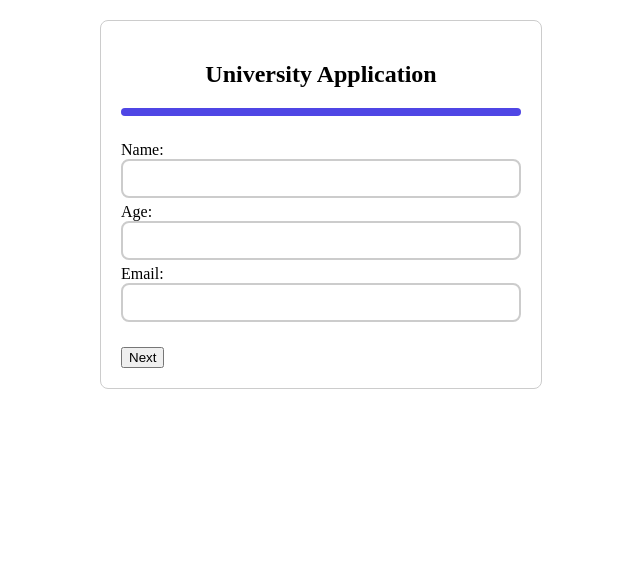
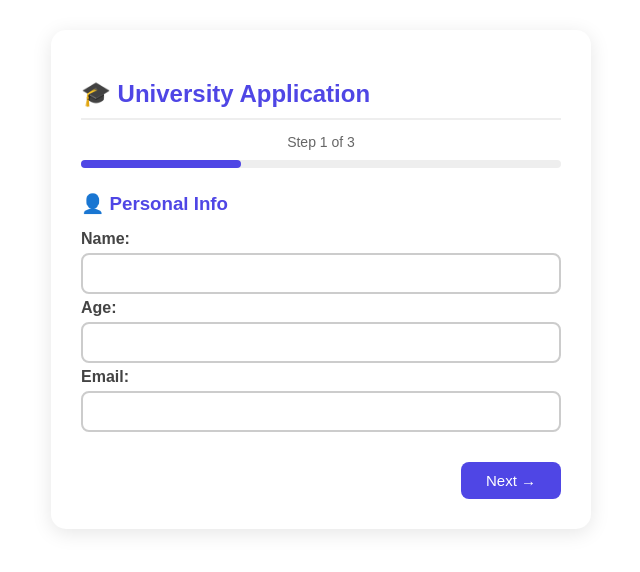
Before and after one commit to RadhikaKapoor383/React-Codes, a React (Vite) app: page / in a window 1280 px wide. Shown: the top 572 px of the page, without its empty margins (319-959 px from the left). Built offline with nearby package versions, Linux system fonts and the light colour scheme.

Commit message:
Refactor UniversityApplicationForm component for improved validation and UI enhancements

```diff
--- a/src/UniversityApplicationForm.jsx
+++ b/src/UniversityApplicationForm.jsx
@@ -1,66 +1,139 @@
-import { useState, useEffect } from 'react';
+import { useState } from 'react';
 
 function UniversityApplicationForm() {
-    const [step, setStep] = useState(1);
-    const [form, setForm] = useState({
+  const [step, setStep]           = useState(1);
+  const [form, setForm]           = useState({
     name: '', age: '', email: '',
-        degree: 'Bachelors', university: '', graduationYear: '',
-        cgpa: ''
+    degree: "Bachelor's",
+    university: '', cgpa: '',
+    graduationYear: ''
   });
-    const [errors, setErrors] = useState({});
+  const [errors, setErrors]       = useState({});
   const [submitted, setSubmitted] = useState(false);
 
   function handleChange(e) {
-        e.preventDefault();
     const { name, value } = e.target;
     setForm(prev => ({ ...prev, [name]: value }));
   }
+
   function validateStep() {
     const newErrors = {};
     if (step === 1) {
       if (!form.name.trim())
-                newErrors.name = 'Name required ❌';
-            if (!form.age || form.age < 18
-                || form.age > 60)
-                newErrors.age = 'Age must be 18-60 ❌';
+        newErrors.name = "Name required ❌";
+      if (!form.age || Number(form.age) < 18 || Number(form.age) > 60)
+        newErrors.age = "Age must be 18-60 ❌";
       if (!form.email.trim() || !/\S+@\S+\.\S+/.test(form.email))
-                newErrors.email = 'Email required ❌';
+        newErrors.email = "Valid email required ❌";
     }
     if (step === 2) {
       if (!form.university.trim())
-                newErrors.university = 'University required ❌';
+        newErrors.university = "University required ❌";
       if (!form.graduationYear || form.graduationYear < 1990
           || form.graduationYear > new Date().getFullYear())
-                newErrors.graduationYear = 'Valid graduation year required ❌';
-        }
-        if (step === 3) {
-            if (!form.cgpa || form.cgpa < 0 || form.cgpa > 4)
-                newErrors.cgpa = 'CGPA must be between 0 and 4 ❌';
+        newErrors.graduationYear = "Valid year required ❌";
+      if (!form.cgpa)
+        newErrors.cgpa = "CGPA required ❌";
+      else if (Number(form.cgpa) < 0 || Number(form.cgpa) > 4)
+        newErrors.cgpa = "CGPA must be 0-4 ❌";
     }
     setErrors(newErrors);
     return Object.keys(newErrors).length === 0;
   }
+
+  // ✅ Fix 4 — errors sirf success par clear
   function handleNext() {
     if (validateStep()) {
       setStep(prev => prev + 1);
-        }
       setErrors({});
     }
+  }
+
   function handleBack() {
     setStep(prev => prev - 1);
     setErrors({});
   }
 
-    const progress = (step / 3) * 100 + '%';
+  // ✅ Fix 1 & 2 — progress bar sahi
+  const progress = (step / 3) * 100;
+
+  const inputStyle = (errorKey) => ({
+    width: "100%", padding: "10px",
+    borderRadius: "8px", boxSizing: "border-box",
+    border: errors[errorKey] ? "2px solid red" : "2px solid #ccc",
+    marginBottom: "5px", fontSize: "15px"
+  });
+
+  const errorStyle = {
+    color: "red", fontSize: "12px",
+    marginBottom: "10px", marginTop: "-3px"
+  };
+
+  const labelStyle = {
+    display: "block", fontWeight: "bold",
+    marginBottom: "5px", color: "#444",
+    textAlign: "left"
+  };
+
+  // ✅ Fix 6 — submitted hone par sirf success
+  if (submitted) {
+    return (
+      <div style={{
+        maxWidth: "480px", margin: "30px auto",
+        padding: "40px", borderRadius: "15px",
+        boxShadow: "0 4px 20px rgba(0,0,0,0.1)",
+        fontFamily: "Arial", backgroundColor: "white",
+        textAlign: "center"
+      }}>
+        <h2 style={{ color: "#4F46E5" }}>
+          Application Submitted! 🎉
+        </h2>
+        <p style={{ color: "#666" }}>Welcome, {form.name}!</p>
+        {[
+          ["Name", form.name],
+          ["Age", form.age],
+          ["Email", form.email],
+          ["Degree", form.degree],
+          ["University", form.university],
+          ["Graduation Year", form.graduationYear],
+          ["CGPA", form.cgpa],
+        ].map(([label, value]) => (
+          <div key={label} style={{
+            display: "flex", justifyContent: "space-between",
+            padding: "10px 0", borderBottom: "1px solid #eee",
+            textAlign: "left"
+          }}>
+            <strong>{label}:</strong>
+            <span>{value}</span>
+          </div>
+        ))}
+      </div>
+    );
+  }
 
   return (
-        <div style={{ maxWidth: "400px", margin: "20px auto", padding: "20px", border: "1px solid #ccc", borderRadius: "8px" }}>
-            <h2 style={{ textAlign: "center" }}>University Application</h2>
     <div style={{
-                backgroundColor: "#eee",
-                height: "8px", borderRadius: "10px",
-                marginBottom: "25px"
+      maxWidth: "480px", margin: "30px auto",
+      padding: "30px", borderRadius: "15px",
+      boxShadow: "0 4px 20px rgba(0,0,0,0.1)",
+      fontFamily: "Arial", backgroundColor: "white"
     }}>
+      <h2 style={{
+        color: "#4F46E5", marginBottom: "10px",
+        borderBottom: "2px solid #eee", paddingBottom: "10px"
+      }}>
+        🎓 University Application
+      </h2>
+
+      {/* Step Indicator */}
+      <p style={{ textAlign: "center", color: "#666",
+                  fontSize: "14px", marginBottom: "10px" }}>
+        Step {step} of 3
+      </p>
+
+      {/* ✅ Fix 1 & 2 — Progress Bar */}
+      <div style={{ backgroundColor: "#eee", height: "8px",
+                    borderRadius: "10px", marginBottom: "25px" }}>
         <div style={{
           width: `${progress}%`,
           backgroundColor: "#4F46E5",
@@ -68,85 +141,127 @@ function UniversityApplicationForm() {
           transition: "width 0.4s ease"
         }} />
       </div>
+
+      {/* Step 1 */}
       {step === 1 && (
         <div>
-                    <label>Name:</label>
-                    <input type="text" name="name" value={form.name} onChange={handleChange} style={{
-                        width: "100%", padding: "10px",
-                        borderRadius: "8px", boxSizing: "border-box",
-                        border: errors.name
-                            ? "2px solid red"    // ← error hone par red!
-                            : "2px solid #ccc",
-                        marginBottom: "5px"
-                    }} />
-                    {errors.name && <p style={{ color: "red" }}>{errors.name}</p>}
-                    <label>Age:</label>
-                    <input type="number" name="age" value={form.age} onChange={handleChange} style={{
-                        width: "100%", padding: "10px",
-                        borderRadius: "8px", boxSizing: "border-box",
-                        border: errors.age
-                            ? "2px solid red"    // ← error hone par red!
-                            : "2px solid #ccc",
-                        marginBottom: "5px"
-                    }} />
-                    {errors.age && <p style={{ color: "red" }}>{errors.age}</p>}
-                    <label>Email:</label>
-                    <input type="email" name="email" value={form.email} onChange={handleChange} style={{
-                        width: "100%", padding: "10px",
-                        borderRadius: "8px", boxSizing: "border-box",
-                        border: errors.email
-                            ? "2px solid red"    // ← error hone par red!
-                            : "2px solid #ccc",
-                        marginBottom: "5px"
-                    }} />
-                    {errors.email && <p style={{ color: "red" }}>{errors.email}</p>}
+          <h3 style={{ color: "#4F46E5", marginBottom: "15px" }}>
+            👤 Personal Info
+          </h3>
+          <label style={labelStyle}>Name:</label>
+          <input type="text" name="name" value={form.name}
+            onChange={handleChange} style={inputStyle("name")} />
+          {errors.name && <p style={errorStyle}>{errors.name}</p>}
+
+          <label style={labelStyle}>Age:</label>
+          <input type="number" name="age" value={form.age}
+            onChange={handleChange} style={inputStyle("age")} />
+          {errors.age && <p style={errorStyle}>{errors.age}</p>}
+
+          <label style={labelStyle}>Email:</label>
+          <input type="email" name="email" value={form.email}
+            onChange={handleChange} style={inputStyle("email")} />
+          {errors.email && <p style={errorStyle}>{errors.email}</p>}
         </div>
       )}
+
+      {/* Step 2 */}
       {step === 2 && (
         <div>
-                    <label>Degree:</label>
-                    <select name="degree" value={form.degree} onChange={handleChange}>
-                        <option value="Bachelors">Bachelors</option>
-                        <option value="Masters">Masters</option>
+          <h3 style={{ color: "#4F46E5", marginBottom: "15px" }}>
+            🎓 Academic Info
+          </h3>
+          <label style={labelStyle}>Degree:</label>
+          <select name="degree" value={form.degree}
+            onChange={handleChange} style={inputStyle("degree")}>
+            <option value="Bachelor's">Bachelor's</option>
+            <option value="Master's">Master's</option>
             <option value="PhD">PhD</option>
           </select>
-                    <label>University:</label>
-                    <input type="text" name="university" value={form.university} onChange={handleChange} />
-                    {errors.university && <p style={{ color: "red" }}>{errors.university}</p>}
-                    <label>Graduation Year:</label>
-                    <input type="number" name="graduationYear" value={form.graduationYear} onChange={handleChange} />
-                    {errors.graduationYear && <p style={{ color: "red" }}>{errors.graduationYear}</p>}
+
+          <label style={labelStyle}>University:</label>
+          <input type="text" name="university"
+            value={form.university} onChange={handleChange}
+            style={inputStyle("university")} />
+          {errors.university &&
+            <p style={errorStyle}>{errors.university}</p>}
+
+          <label style={labelStyle}>Graduation Year:</label>
+          <input type="number" name="graduationYear"
+            value={form.graduationYear} onChange={handleChange}
+            style={inputStyle("graduationYear")} />
+          {errors.graduationYear &&
+            <p style={errorStyle}>{errors.graduationYear}</p>}
+
+          <label style={labelStyle}>CGPA:</label>
+          <input type="number" step="0.01" name="cgpa"
+            value={form.cgpa} onChange={handleChange}
+            style={inputStyle("cgpa")} />
+          {errors.cgpa && <p style={errorStyle}>{errors.cgpa}</p>}
         </div>
       )}
+
+      {/* ✅ Fix 3 — Step 3 Review */}
       {step === 3 && (
         <div>
-                    <label>CGPA:</label>
-                    <input type="number" step="0.01" name="cgpa" value={form.cgpa} onChange={handleChange} />
-                    {errors.cgpa && <p style={{ color: "red" }}>{errors.cgpa}</p>}
+          <h3 style={{ color: "#4F46E5", marginBottom: "15px" }}>
+            📋 Review Your Application
+          </h3>
+          {[
+            ["Name", form.name],
+            ["Age", form.age],
+            ["Email", form.email],
+            ["Degree", form.degree],
+            ["University", form.university],
+            ["Graduation Year", form.graduationYear],
+            ["CGPA", form.cgpa],
+          ].map(([label, value]) => (
+            <div key={label} style={{
+              display: "flex", justifyContent: "space-between",
+              padding: "10px 0", borderBottom: "1px solid #eee"
+            }}>
+              <strong>{label}:</strong>
+              <span>{value}</span>
+            </div>
+          ))}
         </div>
       )}
-            <div style={{ display: "flex", justifyContent: "space-between", marginTop: "20px" }}>
-                {step > 1 && <button onClick={handleBack}>Back</button>}
-                {step < 3 && <button onClick={handleNext}>Next</button>}
-                {step === 3 && <button onClick={() => {
-                    if (validateStep()) {
-                        setSubmitted(true);
-                    }
-                }}>Submit</button>}
+
+      {/* Navigation Buttons */}
+      <div style={{ display: "flex", justifyContent: "space-between",
+                    marginTop: "25px", gap: "10px" }}>
+        {step > 1 && (
+          <button onClick={handleBack} style={{
+            padding: "10px 20px", borderRadius: "8px",
+            border: "2px solid #4F46E5", backgroundColor: "white",
+            color: "#4F46E5", cursor: "pointer", fontSize: "15px"
+          }}>
+            ← Back
+          </button>
+        )}
+        {step < 3 && (
+          <button onClick={handleNext} style={{
+            padding: "10px 25px", borderRadius: "8px",
+            backgroundColor: "#4F46E5", color: "white",
+            border: "none", cursor: "pointer",
+            fontSize: "15px", marginLeft: "auto"
+          }}>
+            Next →
+          </button>
+        )}
+        {step === 3 && (
+          <button onClick={() => setSubmitted(true)} style={{
+            padding: "10px 25px", borderRadius: "8px",
+            backgroundColor: "#16A34A", color: "white",
+            border: "none", cursor: "pointer",
+            fontSize: "15px", marginLeft: "auto"
+          }}>
+            Submit 🚀
+          </button>
+        )}
       </div>
-            {submitted && (
-                <div style={{ marginTop: "20px", padding: "10px", backgroundColor: "#d4edda", border: "1px solid #c3e6cb", borderRadius: "5px" }}>
-                    <h3>Application Submitted!</h3>
-                    <p><strong>Name:</strong> {form.name}</p>
-                    <p><strong>Age:</strong> {form.age}</p>
-                    <p><strong>Email:</strong> {form.email}</p>
-                    <p><strong>Degree:</strong> {form.degree}</p>
-                    <p><strong>University:</strong> {form.university}</p>
-                    <p><strong>Graduation Year:</strong> {form.graduationYear}</p>
-                    <p><strong>CGPA:</strong> {form.cgpa}</p>
-                </div>
-            )}
     </div>
   );
 }
+
 export default UniversityApplicationForm;
```
Lines whose indentation alone changed are shown as unchanged.
